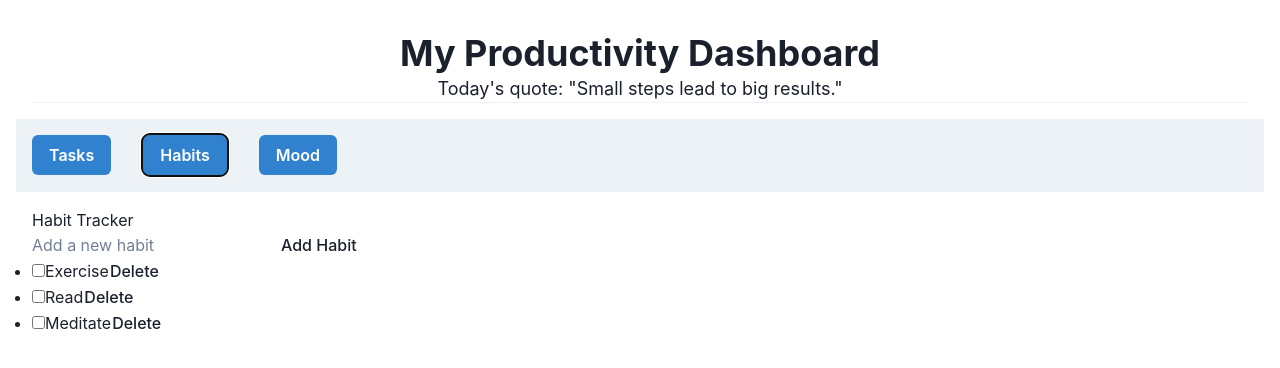
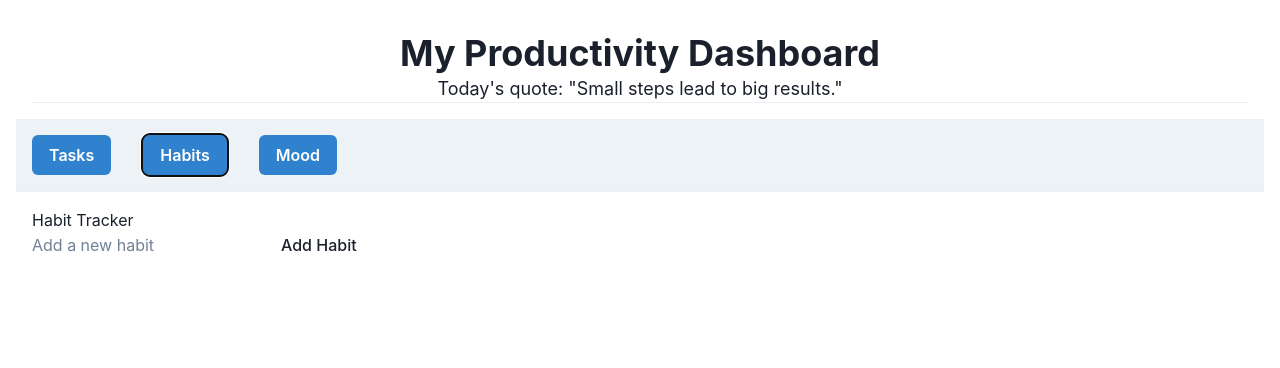
Before and after one commit to ryanpaixao/productivity-dashboard-frontend, a React (Vite) app: page / in a window 1280 px wide. Both pictures are taken after a click on the button "Habits". Shown: the top 368 px of the page. Built offline with nearby package versions, Linux system fonts and the light colour scheme.

Commit message:
Add localStorage for Tasks, Habits

```diff
--- a/src/components/Habits.jsx
+++ b/src/components/Habits.jsx
@@ -1,14 +1,13 @@
-import { useState } from 'react';
-
-const defaultHabits = [
-   { id: 1, name: 'Exercise', checked: false },
-   { id: 2, name: 'Read', checked: false },
-   { id: 3, name: 'Meditate', checked: false },
-];
+import { useState, useEffect } from 'react';
 
 export default function Habits() {
-   const [habits, setHabits] = useState(defaultHabits);
+   const savedHabits = JSON.parse(localStorage.getItem('habits')) || [];
+   const [habits, setHabits] = useState(savedHabits);
    const [newHabit, setNewHabit] = useState('');
+
+   useEffect(() => {
+      localStorage.setItem('habits', JSON.stringify(habits));
+   }, [habits]);
 
    const addHabit = () => {
       if (newHabit.trim()) {
--- a/src/components/Tasks.jsx
+++ b/src/components/Tasks.jsx
@@ -1,8 +1,8 @@
 import { useEffect, useState } from 'react';
-
-const savedTasks = JSON.parse(localStorage.getItem('tasks')) || [];
+import { Button, Box, Divider, Heading, Text } from '@chakra-ui/react';
 
 export default function Tasks() {
+  const savedTasks = JSON.parse(localStorage.getItem('tasks')) || [];
   const [tasks, setTasks] = useState(savedTasks);
   const [newTask, setNewTask] = useState('');
 
```
